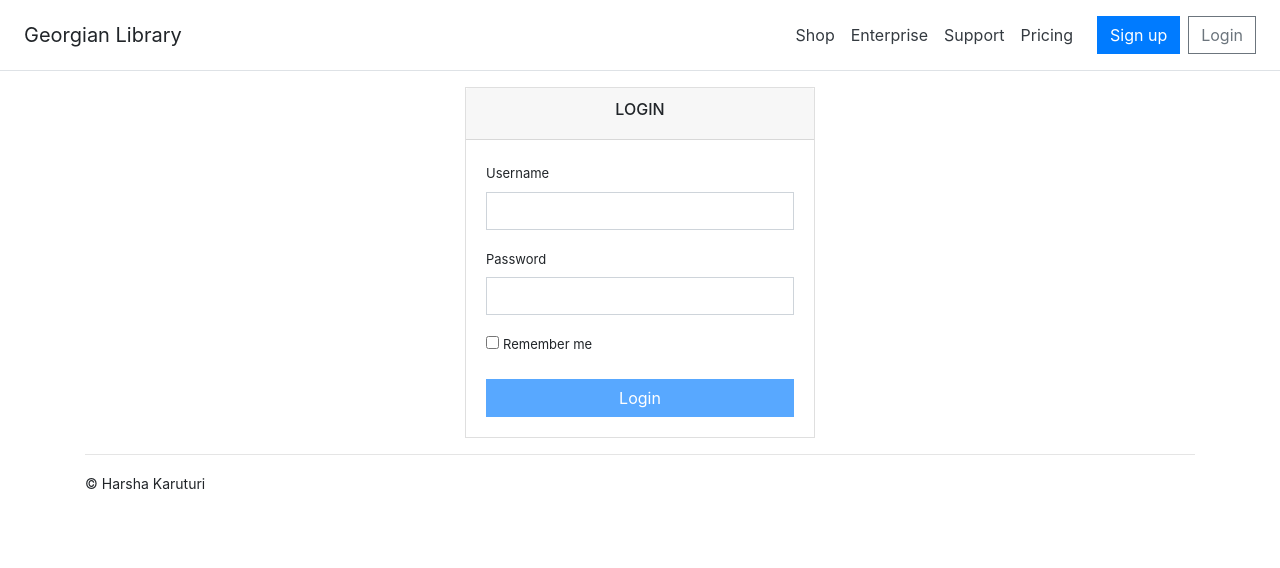
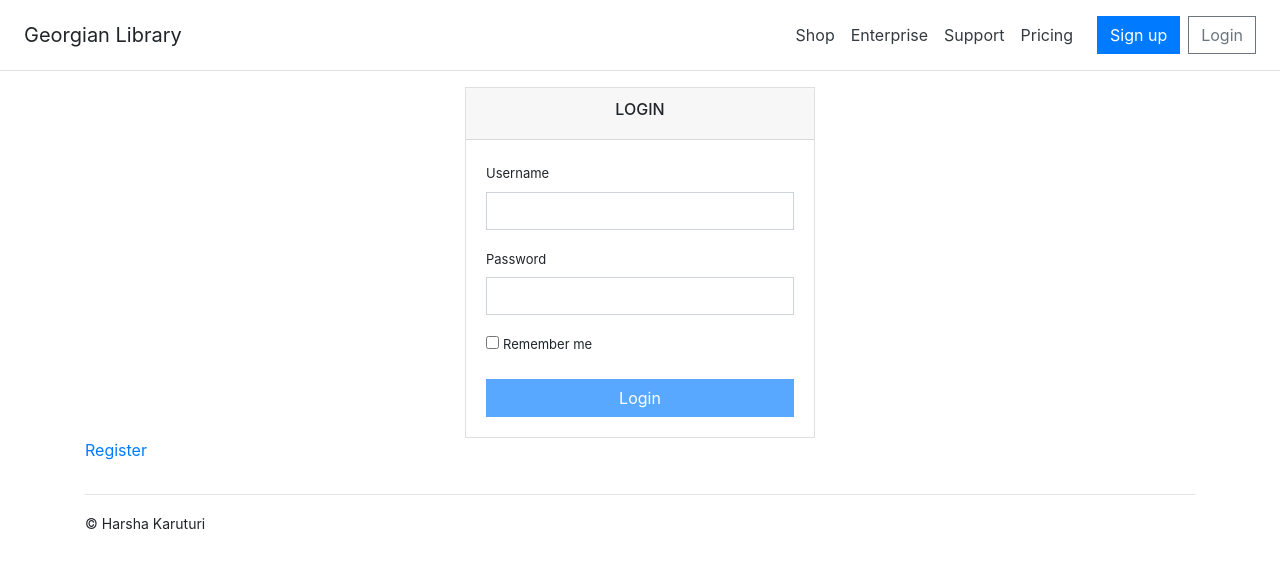
Before and after one commit to sharsha2/shopping-cart, an Angular app: page /login in a window 1280 px wide. Shown: the top 568 px of the page. Built offline with nearby package versions, Linux system fonts and the light colour scheme.

Commit message:
bug fix. login.component.html

```diff
--- a/src/app/components/login/login.component.html
+++ b/src/app/components/login/login.component.html
@@ -29,3 +29,7 @@
     </div>
   </div>
 </div>
+
+<p>
+  <a [routerLink]="['/register']">Register</a>
+</p>
```
